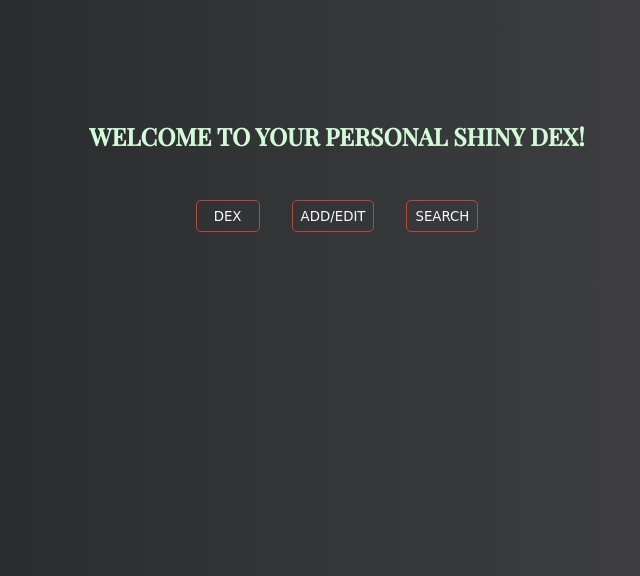
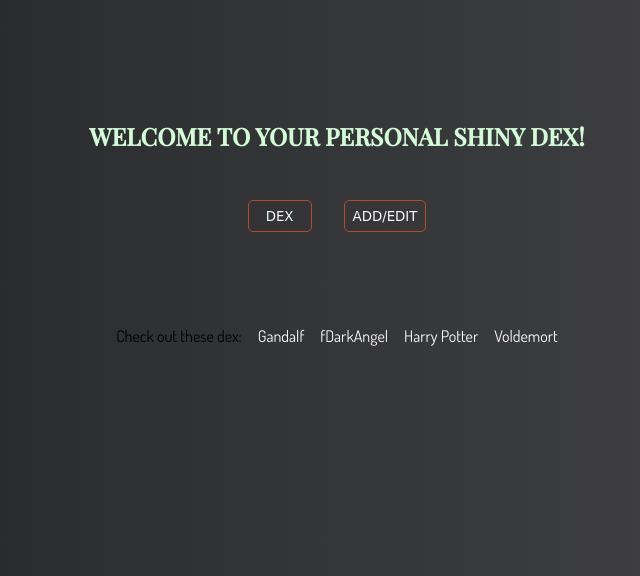
Before and after one commit to farrukh-ahm/pokemon-shiny-dex, a Django app: page / in a window 1280 px wide. Shown: the part 224-800 px from the top of the page, without its empty margins (303-943 px from the left). Run offline with Django 3.2, Linux system fonts and the light colour scheme; the visitor is signed in with stand-in values (Sample User, id 1); some libraries are stand-ins or nearby versions; some web fonts are replaced.

Commit message:
Fix the example dex. Minor changes in css and fix the progress bar calculation

```diff
--- a/shiny_database/settings.py
+++ b/shiny_database/settings.py
@@ -29,7 +29,7 @@ TEMPLATES_DIR = os.path.join(BASE_DIR, 'templates')
 SECRET_KEY = os.environ.get('SECRET_KEY')
 
 # SECURITY WARNING: don't run with debug turned on in production!
-DEBUG = True
+DEBUG = False
 
 ALLOWED_HOSTS = ['*']
 
--- a/shiny_dex/urls.py
+++ b/shiny_dex/urls.py
@@ -14,4 +14,5 @@ urlpatterns = [
     path('add_shiny/edit/<str:user>/<slug:slug>', views.UserShinyEdit.as_view(), name='editshiny'),
     path('delete/<str:user>/<slug:slug>', views.UserShinyDelete.as_view(), name='deleteShiny'),
     path('userdex/<str:user>', views.UserShinyDex.as_view(), name='userdex'),
+    path('exampledex/<str:username>', views.ExampleDex.as_view(), name='exampledex'),
 ]
--- a/shiny_dex/views.py
+++ b/shiny_dex/views.py
@@ -6,6 +6,7 @@ from django.views import View, generic
 from django.template.response import TemplateResponse
 from .models import Game, Pokeball, Pokemon, UserShiny
 from .forms import *
+from django.http import HttpResponse
 
 # Create your views here.
 
@@ -263,3 +264,24 @@ class Profile(View):
         }
 
         return render(request, 'profile.html', context)
+
+
+class ExampleDex(View):
+
+    def get(self, request, username, *args, **kwargs):
+        print("HERE IS THE PRINT")
+        try:
+            user_name = User.objects.get(username=username)
+        except User.DoesNotExist:
+            return HttpResponse("User not found")
+        user_queryset = User.objects.all()
+        user = get_object_or_404(user_queryset, username=user_name)
+
+        queryset = UserShiny.objects.all()
+        usershiny = queryset.filter(user=user.id)
+        context = {
+            'usershiny': usershiny,
+            'user_name': user_name
+        }
+
+        return render(request, 'exampledex.html', context)
--- a/static/css/style.css
+++ b/static/css/style.css
@@ -26,7 +26,6 @@ html, body{
 }
 
 body{
-    /* background-color: var(--body-color); */
     background-image: var(--body-gradiet);
     overflow-x: hidden;
     font-family: var(--body-font);
@@ -54,7 +53,6 @@ body{
 .grid-wrapper{
     display: grid;
     gap: var(--gaps, 1rem);
-    /* align-items: center; */
     place-content: center;
 }
 
@@ -92,7 +90,6 @@ h1,h2,h3,h4{
     font-family: var(--header-font);
     text-align: center;
     cursor: pointer;
-    /* transition: all 0.4s ease-in-out; */
 }
 
 .btn:hover{
@@ -132,7 +129,6 @@ h2{
 form {
     color: var(--header-color);
     line-height: 2em;
-    /* background-color: #74aad6; */
 }
 
 form label {
@@ -164,8 +160,6 @@ select{
     padding-inline-start: 3px;
     padding-inline-end: 2px;
     margin-inline-start: 1em;
-    /* box-shadow: none;
-    outline: none; */
     background: transparent;
 }
 
@@ -174,8 +168,6 @@ option{
 }
 
 .form-handle {
-    /* outline: 1px solid var(--banner-color);
-    outline-offset: 8px; */
     border: 1px solid var(--banner-color);
     padding: 1em;
     border-radius: 5px;
@@ -246,12 +238,10 @@ dialog button {
     block-size: 3.75rem;
     border-radius: 50%;
     border: 2px solid var(--body-color);
-    /* filter: drop-shadow(0 0 3px var(--banner-color)); */
     box-shadow: 0 0 5px white, inset 0 0 3px white;
     float: left;
     position: relative;
     animation: glow 5s linear alternate infinite;
-    /* text-align: center; */
 }
 
 @keyframes glow{
@@ -297,16 +287,7 @@ dialog button {
     transform: translate(-10%, -50%);
     list-style: none;
     --gap: 1em;
-    /* background-color: #6a548d; */
 }
-
-/* .nav > li{
-    transition: all 0.5s ease-out;
-}
-
-.nav > li:hover{
-    color: var(--header-color);
-} */
 
 
 .nav > li a{
@@ -331,7 +312,6 @@ dialog button {
     right: 2rem;
     border: none;
     background: transparent;
-    /* background-color: #90e9b5; */
     z-index: 9999;
     display: none;
 }
@@ -341,8 +321,6 @@ dialog button {
     block-size: 100%;
     text-align: center;
     padding-block: 0.5em;
-    /* position: relative; */
-    /* background-color: #f5851c; */
 }
 
 .burger-lines{
@@ -350,7 +328,6 @@ dialog button {
     block-size: 0.25em;
     margin: 2px auto;
     background-color: var(--header-color);
-    /* position: absolute; */
     transition: all 0.5s ease-in-out;
 }
 
@@ -361,7 +338,6 @@ dialog button {
 }
 
 .burger-toggle > div:first-child{
-    /* top: 50%; */
     transform: translateY(4px);
     transition-delay: 0.2s;
 }
@@ -371,7 +347,6 @@ dialog button {
 }
 
 .burger-toggle > div:last-child{
-    /* bottom: 50%; */
     transform: translateY(-6px) rotate(90deg);
     transition-delay: 0.2s;
 }
@@ -412,11 +387,9 @@ dialog button {
 
 .user_name_container{
     inline-size: 100%;
-    /* block-size: 5rem; */
     color: var(--header-color);
     text-align: center;
     padding-block: 0.5em;
-    /* background-color: pink; */
 }
 
 /* ----------------------------------- */
@@ -429,7 +402,6 @@ dialog button {
     top: 50%;
     left: 50%;
     transform: translate(-50%, -50%);
-    /* background-color: #6a548d; */
 }
 
 #index-container>div{
@@ -442,6 +414,32 @@ dialog button {
     text-transform: uppercase;
 }
 
+#ex-dex{
+    position: absolute;
+    top: 70%;
+    left: 50%;
+    transform: translate(-50%, -50%);
+}
+
+.example{
+    text-decoration: none;
+    color: var(--header-color);
+    transition: all 0.2s ease-in;
+}
+
+.example:hover{
+    border-bottom: 1px solid var(--header-color);
+    scale: 1.1;
+}
+
+@media (max-width: 500px){
+    .extra-flex{
+        flex-direction: column;
+        gap: 0.5rem;
+        margin-block-start: 2rem;
+    }
+}
+
 
 /* --------------------------------- */
 /* ---------- DEX PAGE ------------ */
@@ -452,7 +450,6 @@ dialog button {
 .cards{
     inline-size: 17.5rem;
     min-block-size: 22.5rem;
-    /* clip-path: polygon(50% 0%, 100% 25%, 100% 100%, 0 100%, 0 25%); */
     margin: auto;
     margin-block-end: 1rem;
     border: 1px solid var(--card-odd);
@@ -461,6 +458,11 @@ dialog button {
     overflow-y: hidden;
     background-color: rgba(255, 255, 255, 0.1);
     backdrop-filter: blur(10px);
+    transition: all 0.2s ease-in;
+}
+
+.cards:hover{
+    scale: 1.1;
 }
 
 .cards:nth-child(even){
@@ -470,14 +472,12 @@ dialog button {
 .cards img{
     inline-size: 50%;
     aspect-ratio: 1;
-    /* block-size: 60%; */
     position: absolute;
     top: 5%;
     left: 50%;
     transform: translateX(-50%);
     filter: drop-shadow(0 0 5px var(--card-odd));
     animation: poke-glow 2s alternate infinite;
-    /* background-color: #1CB8F5; */
 }
 
 @keyframes poke-glow{
@@ -496,7 +496,6 @@ dialog button {
     transform: translateY(-50%);
     border: 1px solid var(--banner-color);
     box-shadow: 0 0 2px var(--banner-color);
-    /* background-color: var(--banner-color); */
     gap: 0.5rem;
 }
 
@@ -513,13 +512,11 @@ dialog button {
     left:0;
     bottom:1.5em;
     padding-inline-start: 0.5em;
-    /* background-color: #6a548d; */
 }
 
 .info-holder>p{
     inline-size: 100%;
     --gap: 0.5em;
-    /* background-color: #74aad6; */
 }
 
 .category{
@@ -546,11 +543,6 @@ dialog button {
     border: 1px solid var(--banner-color);
     border-radius: 5px;
     box-shadow: 0 0 5px var(--banner-color);
-    /* outline: 1px solid var(--banner-color);
-    outline-offset: 5px; */
-    /* min-inline-size: 40%;
-    justify-items: center; */
-    /* background-color: pink; */
 }
 
 .grid-log  p{
@@ -578,12 +570,8 @@ dialog button {
     display: flex;
     justify-content: flex-end;
     padding-inline: 1em;
-    /* background-color: #6a548d; */
 }
 
-/* .pokemon-form-btn{
-    background-color: #90e9b5 !important;
-} */
 
 @media (max-width: 500px) {
 
@@ -600,13 +588,11 @@ dialog button {
     left:0;
     bottom:25%;
     padding-inline-start: 0.5em;
-    /* background-color: #6a548d; */
 }
 
 .info-holder-manage>p{
     inline-size: 100%;
     --gap: 0.5em;
-    /* background-color: #74aad6; */
 }
 
 .p-edit-div {
@@ -629,7 +615,6 @@ dialog button {
 .btn-dex {
     min-inline-size: 2.5rem;
     aspect-ratio: 1;
-    /* block-size: 2rem; */
     background: none;
     border: 1px solid var(--banner-color);
     border-radius: 50%;
@@ -668,8 +653,7 @@ i {
 .bar-container{
     block-size: 2em;
     inline-size: 80%;
-    background-color: var(--header-color);
-    backdrop-filter: blur(30px);
+    background-color: rgba(255, 255, 255, 0.5);
     margin: 2rem auto;
     border-radius: 20px;
 }
@@ -680,8 +664,6 @@ i {
     background-image: linear-gradient(to right, #ec2753, #ee3057, #f1375c, #f33e60, #f54565, #f8546e, #fa6178, #fc6d81, #fe8291, #ff96a1, #ffa9b2, #ffbcc2);
     background-size: 200%;
     animation: bar 20s infinite alternate;
-    /* inline-size: 5rem; */
-    /* background-color: #000000; */
 }
 
 @keyframes bar{
--- a/static/js/script.js
+++ b/static/js/script.js
@@ -13,12 +13,15 @@ navToggle.addEventListener("click", ()=>{
 
 let selector
 let countMons
+let barSize
 let bar
 selector = document.querySelector("#selector")
 if(selector){
-    countMons = parseInt(selector.getAttribute("data-count"))
+    countMons = parseInt(selector.getAttribute("data-count"));
+    barSize = Math.round(countMons/1008*100)
     bar = document.getElementById("bar")
-    bar.style.width = `${countMons}%`
+    bar.style.width = `${barSize}%`
+    console.log(countMons/1008*100)
 }
 
 
@@ -38,16 +41,6 @@ const addSlug = document.querySelector(".add-slug")
 const modal1Open = document.getElementsByClassName("modal1-open")
 const delConfirm = document.querySelector(".del-confirm")
 const modal1Close = document.getElementsByClassName("modal1-close")
-
-// function openCheck(dialog) {
-//     if (dialog.open) {
-//       console.log("Dialog open");
-//     } else {
-//       console.log("Dialog closed");
-//     }
-//   }
-
-//   document.addEventListener("DOMContentLoaded", openCheck)
 
 for(let modal of modal1Open){
     modal.addEventListener("click", (e)=>{
--- a/templates/index.html
+++ b/templates/index.html
@@ -8,9 +8,18 @@
         <div class="flex-wrapper flex-center">
             <a href="{% url 'userdex' request.user %}"><button class="btn">Dex</button></a>
             <a href="{% url 'addshiny' request.user %}"><button class="btn">Add/Edit</button></a>
-            <button class="btn">Search</button>
+            <!-- <button class="btn">Search</button> -->
         </div>
     {% endif %}
+
+</div>
+<div id="ex-dex" class="flex-wrapper flex-center extra-flex">
+    <p>Check out these dex:</p>
+    <a class="example" href="{% url 'exampledex' 'gandalf' %}">Gandalf</a>
+    <a class="example" href="{% url 'exampledex' 'fdarkangel' %}">fDarkAngel</a>
+    <a class="example" href="{% url 'exampledex' 'harrypotter' %}">Harry Potter</a>
+    <a class="example" href="{% url 'exampledex' 'voldemort' %}">Voldemort</a>
+
 </div>
 
 {% endblock %}
```
Also changed, not shown: templates/exampledex.html (added, +45 -0 lines).
